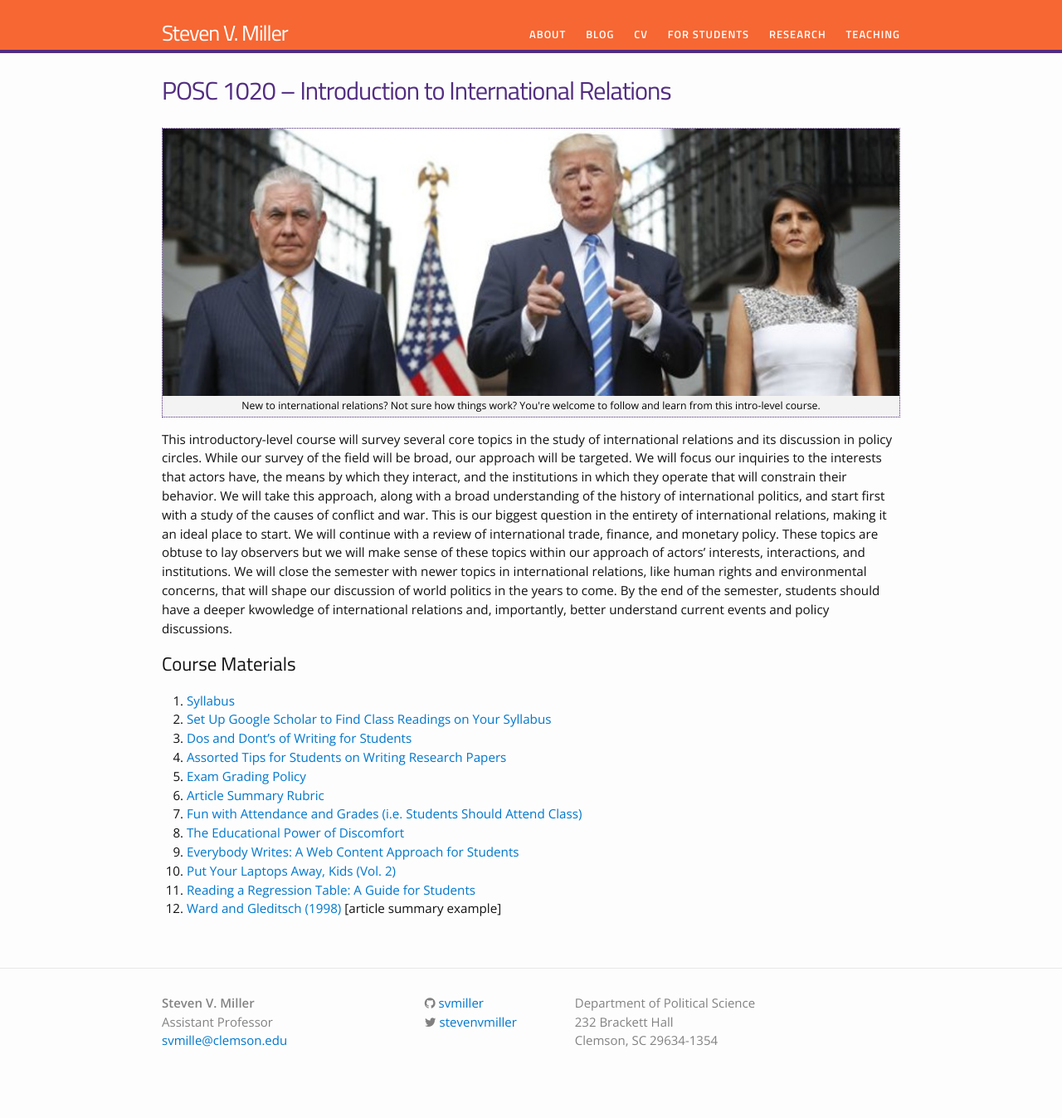
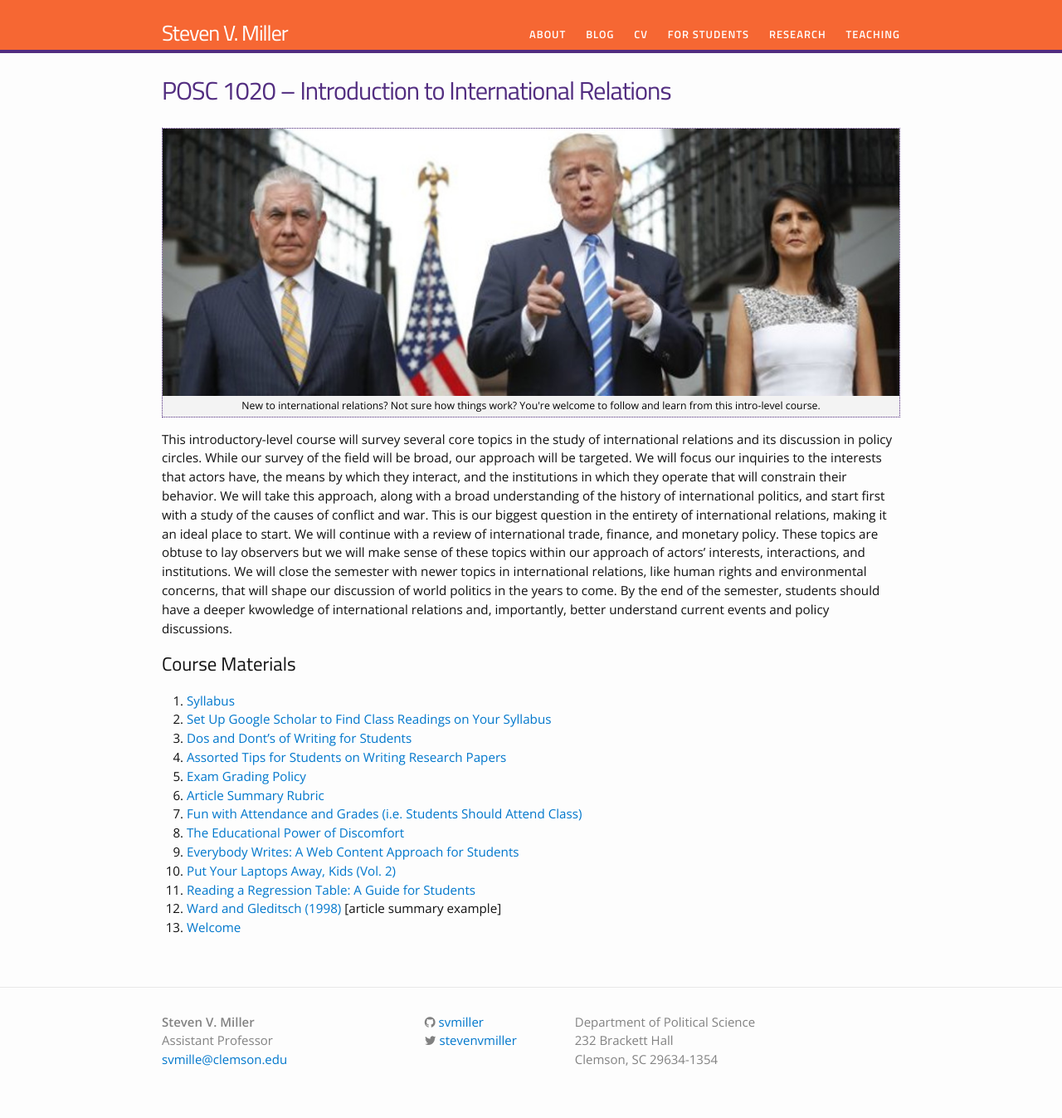
Before and after one commit to svmiller/svmiller.github.io, a Jekyll site: the page built from teaching/posc-1020.md, in a window 1280 px wide. Shown: the whole page at 83% size. Built offline with Jekyll 4.4.1, drawn with Linux system fonts in a browser that asks for light colours; nearby versions of some CDN libraries; some web fonts are replaced; before the commit the page ends 1325 px from its top, so only the background shows below that.

Commit message:
add lectures 08.24.2017

```diff
--- a/teaching/posc-1020.md
+++ b/teaching/posc-1020.md
@@ -22,3 +22,4 @@
 10. [Put Your Laptops Away, Kids (Vol. 2)](http://svmiller.com/blog/2016/05/put-your-laptops-away-2/)
 11. [Reading a Regression Table: A Guide for Students](http://svmiller.com/blog/2014/08/reading-a-regression-table-a-guide-for-students/)
 12. [Ward and Gleditsch (1998)](https://www.dropbox.com/s/2zs0m2upcvuq3vf/svm-notes-wardgleditsch1998dp.pdf?dl=0) [article summary example]
+13. [Welcome](https://www.dropbox.com/s/zlqai195eiv3chy/posc1020-lecture-welcome.pdf?dl=0)
```
Also changed, not shown: teaching/posc-3610.md (+1 -0 lines).
